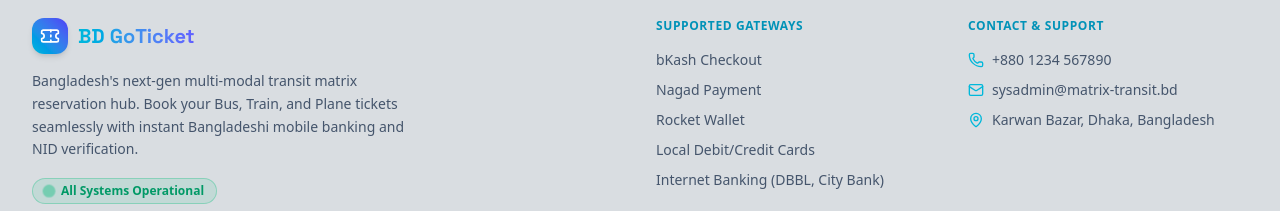
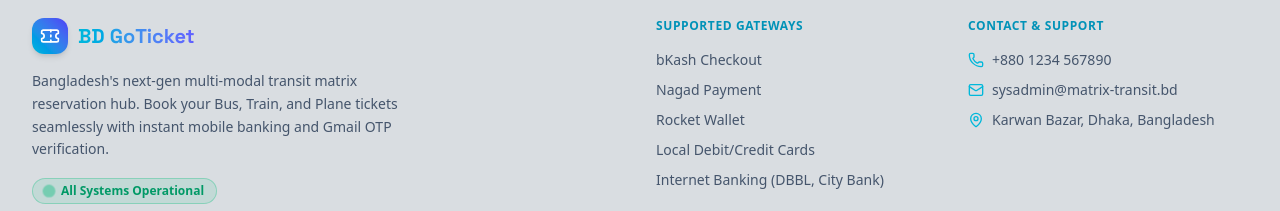
Before and after one commit to itpRakib/Online-Ticket-Reservation-system, a Next.js app in the folder frontend/: page / in a window 1280 px wide. Shown: the part 3243-3454 px from the top of the page. Built offline with nearby package versions, Linux system fonts and the light colour scheme; no server answers.

Commit message:
feat: create Footer component with contact information and support links

```diff
--- a/frontend/src/components/Footer.tsx
+++ b/frontend/src/components/Footer.tsx
@@ -16,7 +16,7 @@ export const Footer: React.FC = () => {
               </span>
             </div>
             <p className="text-sm text-slate-600 dark:text-slate-400 max-w-sm leading-relaxed">
-              Bangladesh's next-gen multi-modal transit matrix reservation hub. Book your Bus, Train, and Plane tickets seamlessly with instant Bangladeshi mobile banking and NID verification.
+              Bangladesh&apos;s next-gen multi-modal transit matrix reservation hub. Book your Bus, Train, and Plane tickets seamlessly with instant mobile banking and Gmail OTP verification.
             </p>
             <div className="inline-flex items-center space-x-2 px-3 py-1 rounded-full bg-emerald-500/10 border border-emerald-500/30 text-emerald-600 dark:text-emerald-400 text-xs font-bold">
               <span className="h-2 w-2 rounded-full bg-emerald-500 animate-ping" />
```
